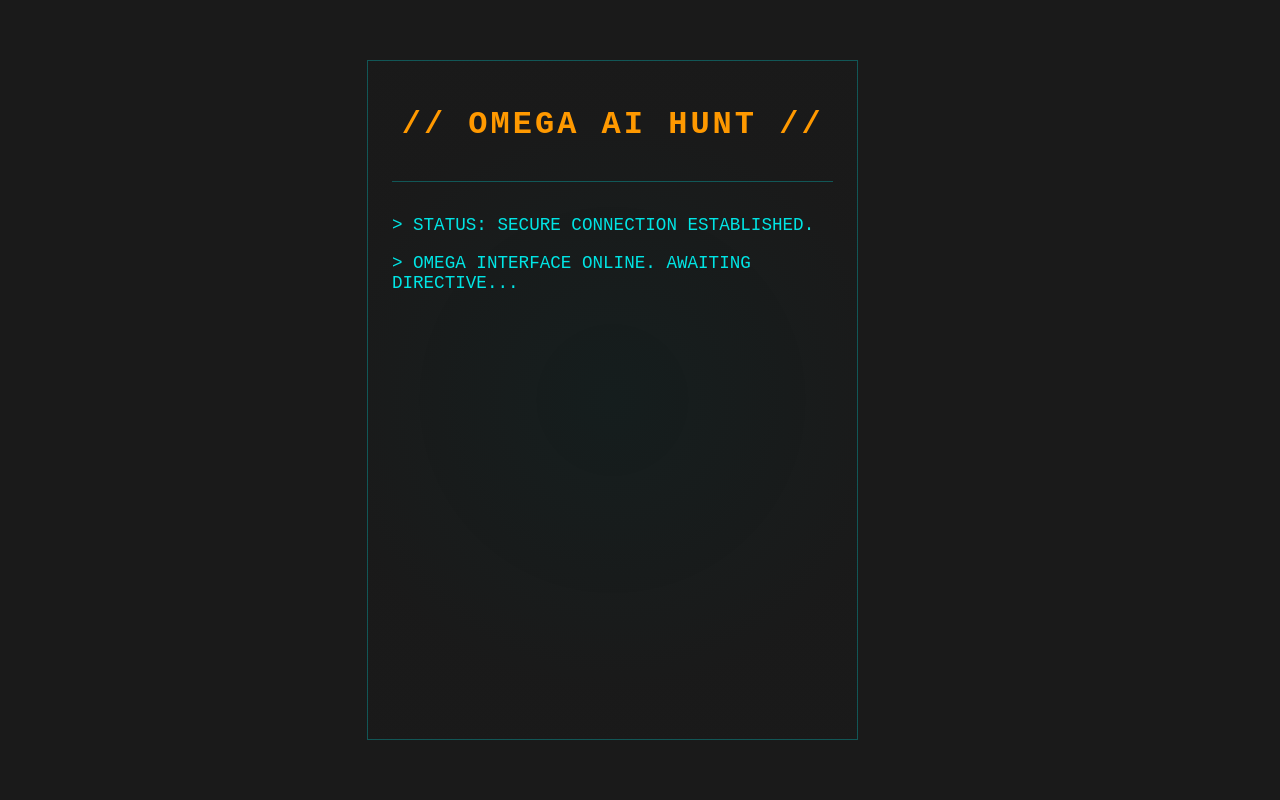
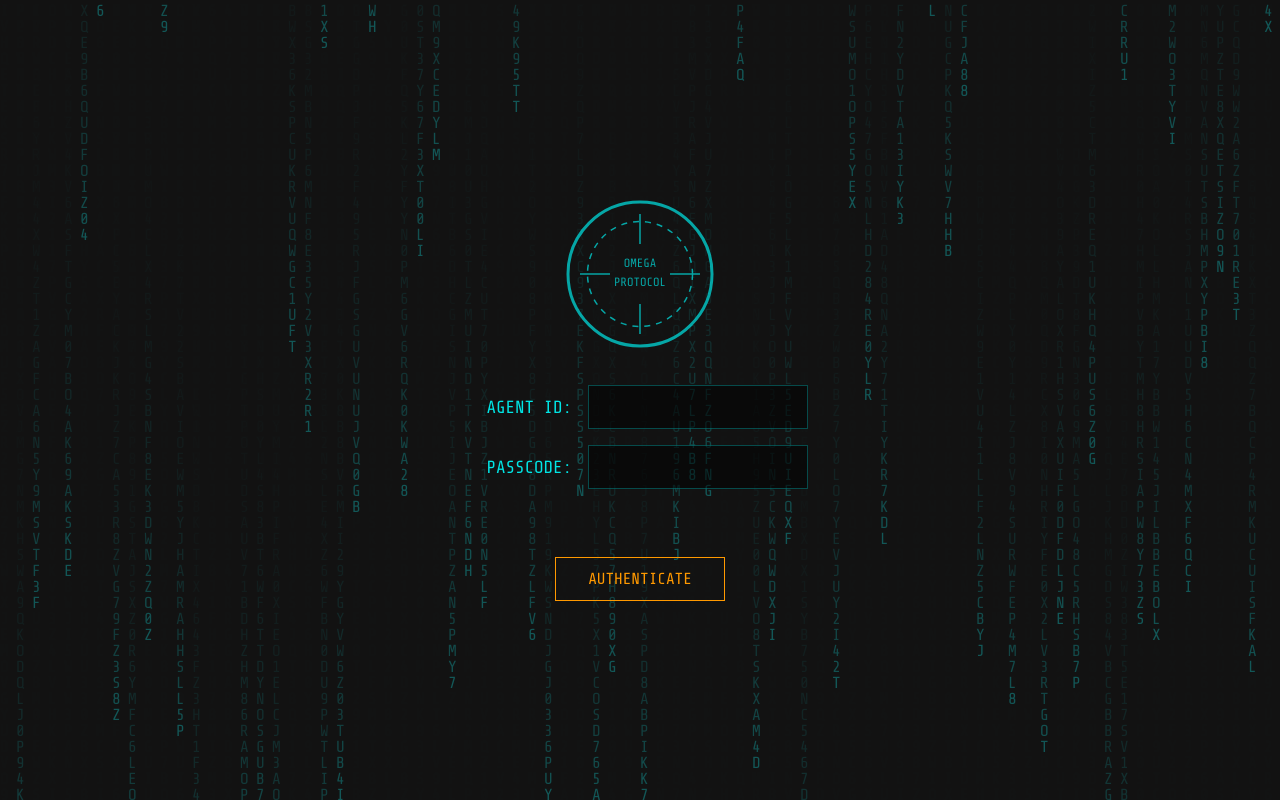
Before and after one commit to LalithMadhav-CODING/omega-ai-hunt, a Next.js app in the folder frontend/: page / in a window 1280 px wide. Built offline with nearby package versions, Linux system fonts and the light colour scheme.

Commit message:
feat: Implement OMEGA login terminal and chat page routing

```diff
--- /dev/null
+++ b/frontend/src/components/LoginForm.tsx
@@ -0,0 +1,61 @@
+import { useState } from 'react';
+import { useRouter } from 'next/router';
+
+const OmegaSeal = () => (
+    <svg className="omega-seal" viewBox="0 0 100 100" fill="none" xmlns="http://www.w3.org/2000/svg">
+        <circle cx="50" cy="50" r="48" stroke="currentColor" strokeWidth="2"/>
+        <path d="M50 10 V30 M50 70 V90 M10 50 H30 M70 50 H90" stroke="currentColor" strokeWidth="1" />
+        <circle cx="50" cy="50" r="35" stroke="currentColor" strokeWidth="1" strokeDasharray="4 4"/>
+        <text x="50" y="45" textAnchor="middle" fontSize="8" fill="currentColor" fontFamily="Share Tech Mono, monospace">OMEGA</text>
+        <text x="50" y="58" textAnchor="middle" fontSize="8" fill="currentColor" fontFamily="Share Tech Mono, monospace">PROTOCOL</text>
+    </svg>
+);
+
+const LoginForm = () => {
+    const router = useRouter();
+    const [username, setUsername] = useState('');
+    const [password, setPassword] = useState('');
+    const [error, setError] = useState('');
+
+    const handleLogin = (e: React.FormEvent) => {
+        e.preventDefault();
+        // Placeholder authentication logic
+        if (username === 'agent' && password === 'omega') {
+            setError('');
+            console.log('Authentication successful. Redirecting...');
+            router.push('/chat');
+        } else {
+            setError('ACCESS DENIED: INVALID CREDENTIALS');
+        }
+    };
+
+    return (
+        <form className="login-form" onSubmit={handleLogin}>
+            <OmegaSeal />
+            <div className="input-group">
+                <label htmlFor="username">AGENT ID:</label>
+                <input
+                    type="text"
+                    id="username"
+                    value={username}
+                    onChange={(e) => setUsername(e.target.value)}
+                />
+            </div>
+            <div className="input-group">
+                <label htmlFor="password">PASSCODE:</label>
+                <input
+                    type="password"
+                    id="password"
+                    value={password}
+                    onChange={(e) => setPassword(e.target.value)}
+                />
+            </div>
+            <p className="error-message">{error}</p>
+            <button type="submit" className="login-button">
+                AUTHENTICATE
+            </button>
+        </form>
+    );
+};
+
+export default LoginForm;
--- /dev/null
+++ b/frontend/src/components/MatrixBackground.tsx
@@ -0,0 +1,41 @@
+import React, { useEffect, useRef } from 'react';
+
+const MatrixBackground: React.FC<{ faint?: boolean }> = ({ faint = false }) => {
+  const canvasRef = useRef<HTMLCanvasElement>(null);
+
+  useEffect(() => {
+    const canvas = canvasRef.current!;
+    const ctx = canvas.getContext('2d')!;
+    canvas.height = window.innerHeight;
+    canvas.width = window.innerWidth;
+
+    const letters = 'ABCDEFGHIJKLMNOPQRSTUVWXYZ0123456789';
+    const fontSize = 16;
+    const columns = canvas.width / fontSize;
+    const drops: number[] = [];
+    for (let x = 0; x < columns; x++) drops[x] = 1;
+
+    function draw() {
+      ctx.fillStyle = faint ? 'rgba(0, 0, 0, 0.1)' : 'rgba(0, 0, 0, 0.05)';
+      ctx.fillRect(0, 0, canvas.width, canvas.height);
+      ctx.fillStyle = '#00e5e5'; // Use teal color
+      ctx.font = fontSize + 'px ' + 'Share Tech Mono, monospace';
+
+      for (let i = 0; i < drops.length; i++) {
+        const text = letters[Math.floor(Math.random() * letters.length)];
+        ctx.fillText(text, i * fontSize, drops[i] * fontSize);
+        if (drops[i] * fontSize > canvas.height && Math.random() > 0.975) {
+          drops[i] = 0;
+        }
+        drops[i]++;
+      }
+    }
+
+    const interval = setInterval(draw, 50); // Slowed down slightly
+    return () => clearInterval(interval);
+  }, [faint]);
+
+  return <canvas ref={canvasRef} id="matrix-canvas" style={{ opacity: faint ? 0.3 : 1 }} />;
+};
+
+export default MatrixBackground;
--- a/frontend/src/components/OmegaInterface.tsx
+++ b/frontend/src/components/OmegaInterface.tsx
@@ -1,12 +1,58 @@
+import React, { useState } from 'react';
+
 const OmegaInterface = () => {
+    // NOTE: This will be connected to the Gemini API in the next PR.
+    // For now, it just echoes the user's message.
+    const [messages, setMessages] = useState([
+        { role: 'bot', content: 'STATUS: SECURE CONNECTION ESTABLISHED.' },
+        { role: 'bot', content: 'OMEGA INTERFACE ONLINE. AWAITING DIRECTIVE...' }
+    ]);
+    const [input, setInput] = useState('');
+    const [isLoading, setIsLoading] = useState(false);
+
+    const handleSend = async () => {
+        if (!input.trim() || isLoading) return;
+
+        const newMessages = [...messages, { role: 'user', content: input }];
+        setMessages(newMessages);
+        setInput('');
+        setIsLoading(true);
+
+        // Placeholder for backend call
+        setTimeout(() => {
+            setMessages([
+                ...newMessages,
+                { role: 'bot', content: `ECHO: ${input}` }
+            ]);
+            setIsLoading(false);
+        }, 1000);
+    };
+
     return (
         <div className="omega-interface">
             <div className="omega-header">
                 <h1>// OMEGA AI HUNT //</h1>
             </div>
             <div className="omega-content">
-        <p>&gt; STATUS: SECURE CONNECTION ESTABLISHED.</p>
-        <p>&gt; OMEGA INTERFACE ONLINE. AWAITING DIRECTIVE...</p>
+                {messages.map((msg, index) => (
+                    <p key={index}>
+                        <strong>{msg.role === 'user' ? '> ' : ''}</strong>
+                        {msg.content}
+                    </p>
+                ))}
+            </div>
+            <div className="omega-input-area">
+                <input
+                    type="text"
+                    value={input}
+                    onChange={(e) => setInput(e.target.value)}
+                    onKeyDown={(e) => e.key === 'Enter' && handleSend()}
+                    placeholder="Enter directive..."
+                    disabled={isLoading}
+                />
+                <button onClick={handleSend} disabled={isLoading}>
+                    {isLoading ? 'TRANSMITTING...' : 'TRANSMIT'}
+                </button>
             </div>
         </div>
     );
--- a/frontend/src/pages/index.tsx
+++ b/frontend/src/pages/index.tsx
@@ -1,5 +1,11 @@
-import OmegaInterface from "@/components/OmegaInterface";
+import MatrixBackground from "@/components/MatrixBackground";
+import LoginForm from "@/components/LoginForm";
 
-export default function Home() {
-  return <OmegaInterface />;
+export default function LoginPage() {
+  return (
+    <div className="login-container">
+      <MatrixBackground faint={true} />
+      <LoginForm />
+    </div>
+  );
 }
--- a/frontend/src/styles/globals.css
+++ b/frontend/src/styles/globals.css
@@ -1,35 +1,102 @@
-:root {
-  --background-color: #1a1a1a; /* Deep charcoal */
-  --text-color: #00e5e5;       /* Cool teal/cyan */
-  --accent-color: #ff9900;     /* Warning amber/orange */
-  --border-color: rgba(0, 229, 229, 0.3);
-  --font-family: 'Share Tech Mono', monospace;
-}
-
 @import url('https://fonts.googleapis.com/css2?family=Share+Tech+Mono&display=swap');
 
 body {
   margin: 0;
   padding: 0;
-  background-color: var(--background-color);
-  color: var(--text-color);
-  font-family: var(--font-family);
+  background-color: #1a1a1a; /* Deep charcoal */
+  color: #00e5e5;       /* Cool teal/cyan */
+  font-family: 'Share Tech Mono', monospace;
   display: flex;
   align-items: center;
   justify-content: center;
   min-height: 100vh;
+  overflow: hidden; /* Prevent scrollbars */
 }
 
 * {
   box-sizing: border-box;
 }
 
-/* Styles for the main interface */
+/* --- Login Screen Styles --- */
+.login-container {
+  display: flex;
+  flex-direction: column;
+  align-items: center;
+  justify-content: center;
+  width: 100vw;
+  height: 100vh;
+  text-align: center;
+}
+
+.login-form {
+  padding: 2rem;
+  width: 100%;
+  max-width: 400px;
+}
+
+.omega-seal {
+  width: 150px;
+  height: 150px;
+  margin-bottom: 2rem;
+  color: #00e5e5;
+  opacity: 0.7;
+}
+
+.input-group {
+  display: flex;
+  align-items: center;
+  margin-bottom: 1rem;
+  width: 100%;
+}
+
+.input-group label {
+  flex-basis: 100px;
+  text-align: right;
+  margin-right: 1rem;
+  font-size: 1.1rem;
+  color: #00e5e5;
+}
+
+.input-group input {
+  flex-grow: 1;
+  background-color: rgba(0, 0, 0, 0.5);
+  border: 1px solid rgba(0, 229, 229, 0.3);
+  color: #00e5e5;
+  padding: 0.75rem;
+  font-family: 'Share Tech Mono', monospace;
+  font-size: 1rem;
+}
+
+.login-button {
+  background-color: transparent;
+  border: 1px solid #ff9900;
+  color: #ff9900;
+  padding: 0.75rem 2rem;
+  font-family: 'Share Tech Mono', monospace;
+  font-size: 1rem;
+  cursor: pointer;
+  margin-top: 1rem;
+  transition: all 0.2s ease-in-out;
+}
+
+.login-button:hover {
+  background-color: #ff9900;
+  color: #1a1a1a;
+}
+
+.error-message {
+    color: #ff4d4d; /* Red for errors */
+    margin-top: 1rem;
+    height: 1.2em; /* Reserve space to prevent layout shift */
+}
+
+
+/* --- Chat Interface Styles --- */
 .omega-interface {
   width: 90%;
   max-width: 800px;
   height: 85vh;
-  border: 1px solid var(--border-color);
+  border: 1px solid rgba(0, 229, 229, 0.3);
   background: radial-gradient(circle, rgba(0, 43, 43, 0.2) 0%, rgba(26, 26, 26, 0.1) 70%);
   padding: 1.5rem;
   display: flex;
@@ -38,8 +105,8 @@ body {
 
 .omega-header {
   text-align: center;
-  color: var(--accent-color);
-  border-bottom: 1px solid var(--border-color);
+  color: #ff9900;
+  border-bottom: 1px solid rgba(0, 229, 229, 0.3);
   padding-bottom: 1rem;
   margin-bottom: 1rem;
   letter-spacing: 3px;
@@ -47,5 +114,61 @@ body {
 
 .omega-content {
   flex-grow: 1;
-  font-size: 1.1rem;
+  overflow-y: auto;
+  padding-right: 1rem; /* For scrollbar */
 }
+
+.omega-content p {
+    margin: 0.5rem 0;
+    line-height: 1.6;
+}
+
+.omega-input-area {
+    display: flex;
+    margin-top: 1rem;
+    border-top: 1px solid rgba(0, 229, 229, 0.3);
+    padding-top: 1rem;
+}
+
+.omega-input-area input {
+    flex-grow: 1;
+    background: transparent;
+    border: none;
+    color: #00e5e5;
+    font-family: 'Share Tech Mono', monospace;
+    font-size: 1.1rem;
+    padding: 0.5rem;
+}
+
+.omega-input-area input:focus {
+    outline: none;
+}
+
+.omega-input-area button {
+    background: transparent;
+    border: 1px solid #00e5e5;
+    color: #00e5e5;
+    padding: 0.5rem 1.5rem;
+    cursor: pointer;
+    transition: all 0.2s ease-in-out;
+}
+
+.omega-input-area button:hover {
+    background-color: #00e5e5;
+    color: #1a1a1a;
+}
+
+.omega-input-area button:disabled {
+    opacity: 0.5;
+    cursor: not-allowed;
+}
+
+/* --- Matrix Background --- */
+#matrix-canvas {
+  position: fixed;
+  top: 0;
+  left: 0;
+  width: 100%;
+  height: 100%;
+  z-index: -1;
+}
```
Also changed, not shown: frontend/src/pages/chat.tsx (added, +11 -0 lines). Lines whose indentation alone changed are shown as unchanged.
